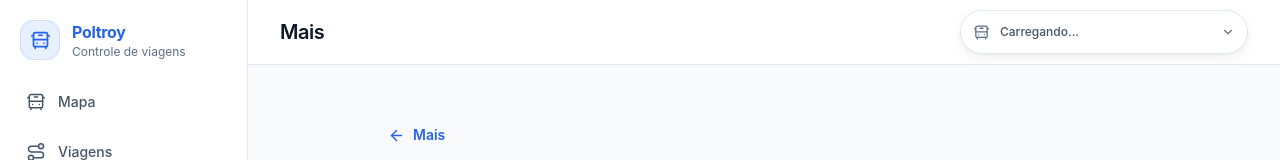
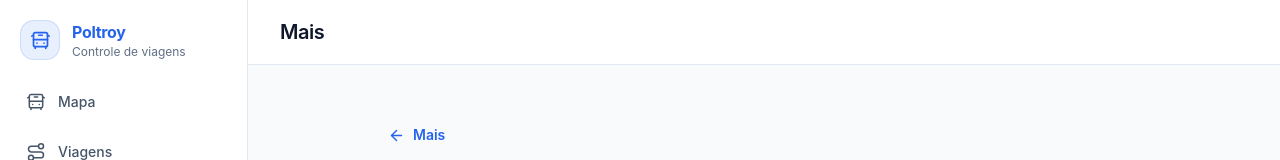
Before and after one commit to thyagoo-dev/poltroy, a React (Vite) app: page /more/about in a window 1280 px wide. Shown: the top 160 px of the page. Built offline with nearby package versions, Linux system fonts and the light colour scheme.

Commit message:
feat: make shell context route-aware

```diff
--- a/src/app/layouts/AppShell.tsx
+++ b/src/app/layouts/AppShell.tsx
@@ -2,7 +2,7 @@ import { useEffect } from 'react'
 import {
   BusFront,
   Circle,
-  ChevronDown,
+  ChevronRight,
 } from 'lucide-react'
 import {
   Link,
@@ -11,6 +11,7 @@ import {
 } from 'react-router'
 
 import { useActiveBus } from '@/app/hooks/use-active-bus'
+import { getShellBusContext } from '@/app/layouts/shell-route-context'
 import {
   DesktopNavigation,
   MobileNavigation,
@@ -70,6 +71,8 @@ export function AppShell() {
       location.pathname,
     )
 
+  const busContext = getShellBusContext(location.pathname)
+
   useEffect(() => {
     document.title =
       currentPageTitle === 'Mapa'
@@ -82,6 +85,18 @@ export function AppShell() {
       ? 'Carregando...'
       : activeBus?.name ??
         'Nenhum ônibus'
+
+  const busContextClassName = `
+    flex min-h-11 min-w-0 flex-1 max-w-[13rem]
+    items-center gap-2.5 rounded-pill border border-border
+    bg-surface px-3 py-2 shadow-soft sm:max-w-[18rem]
+  `
+  const busContextContent = <>
+    <BusFront aria-hidden="true" className={activeBus ? 'shrink-0 text-primary' : 'shrink-0 text-subtle'} size={17} strokeWidth={1.8} />
+    {busContext === 'indicator' && <span className="sr-only">Ônibus selecionado: </span>}
+    <span className="min-w-0 flex-1 truncate text-xs font-medium text-muted">{activeBusLabel}</span>
+    {busContext === 'link' && <ChevronRight aria-hidden="true" className="shrink-0 text-subtle" size={14} />}
+  </>
 
   return (
     <div
@@ -205,56 +220,24 @@ export function AppShell() {
               </h1>
             </div>
 
-            <Link
+            {busContext === 'link' && <Link
               to="/buses"
-              className="
-                flex min-h-11 min-w-0 flex-1
-                max-w-[13rem]
-                items-center gap-2.5
-                rounded-pill
-                border border-border
-                bg-surface
-                px-3 py-2
-                shadow-soft
+              className={`${busContextClassName}
                 transition-[border-color,background-color]
                 hover:border-border-strong
                 hover:bg-surface-raised
                 focus-visible:outline-none
                 focus-visible:ring-2
                 focus-visible:ring-primary
-                sm:max-w-[18rem]
-              "
+              `}
               aria-label={`Gerenciar ônibus. Selecionado: ${activeBusLabel}`}
               title={activeBusLabel}
             >
-              <BusFront
-                aria-hidden="true"
-                className={
-                  activeBus
-                    ? 'shrink-0 text-primary'
-                    : 'shrink-0 text-subtle'
-                }
-                size={17}
-                strokeWidth={1.8}
-              />
-
-              <span
-                className="
-                  min-w-0 flex-1
-                  truncate
-                  text-xs font-medium
-                  text-muted
-                "
-              >
-                {activeBusLabel}
-              </span>
-
-              <ChevronDown
-                aria-hidden="true"
-                className="shrink-0 text-subtle"
-                size={14}
-              />
-            </Link>
+              {busContextContent}
+            </Link>}
+            {busContext === 'indicator' && <div className={busContextClassName} title={activeBusLabel}>
+              {busContextContent}
+            </div>}
           </div>
         </header>
 
--- /dev/null
+++ b/src/app/layouts/shell-route-context.ts
@@ -0,0 +1,14 @@
+export function getShellBusContext(pathname: string): 'link' | 'indicator' | null {
+  switch (pathname) {
+    case '/':
+    case '/trips':
+    case '/trips/':
+      return 'link'
+    case '/buses':
+    case '/buses/':
+      return 'indicator'
+    default:
+      // Only current operational routes qualify; unknown descendants are NotFound.
+      return null
+  }
+}
```
Also changed, not shown: 2 other files (tests, documents, lock files or other folders).
